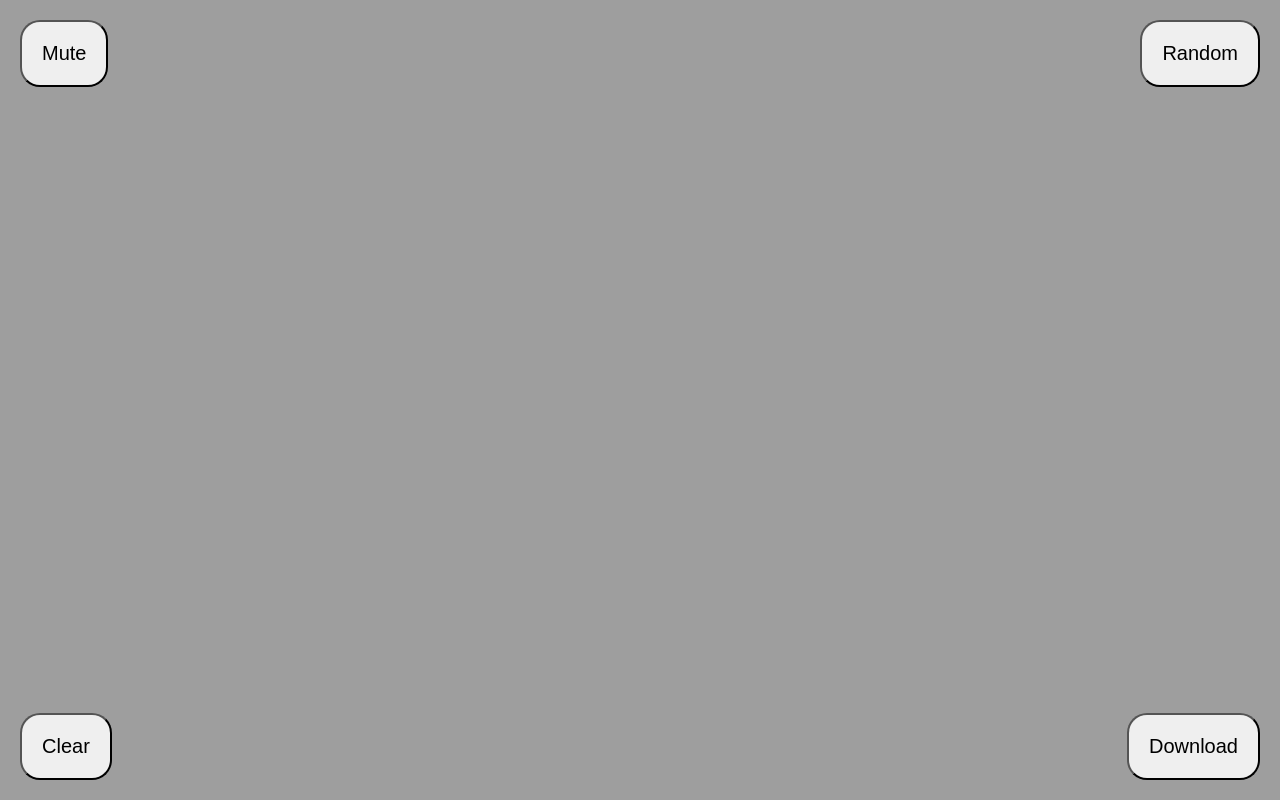
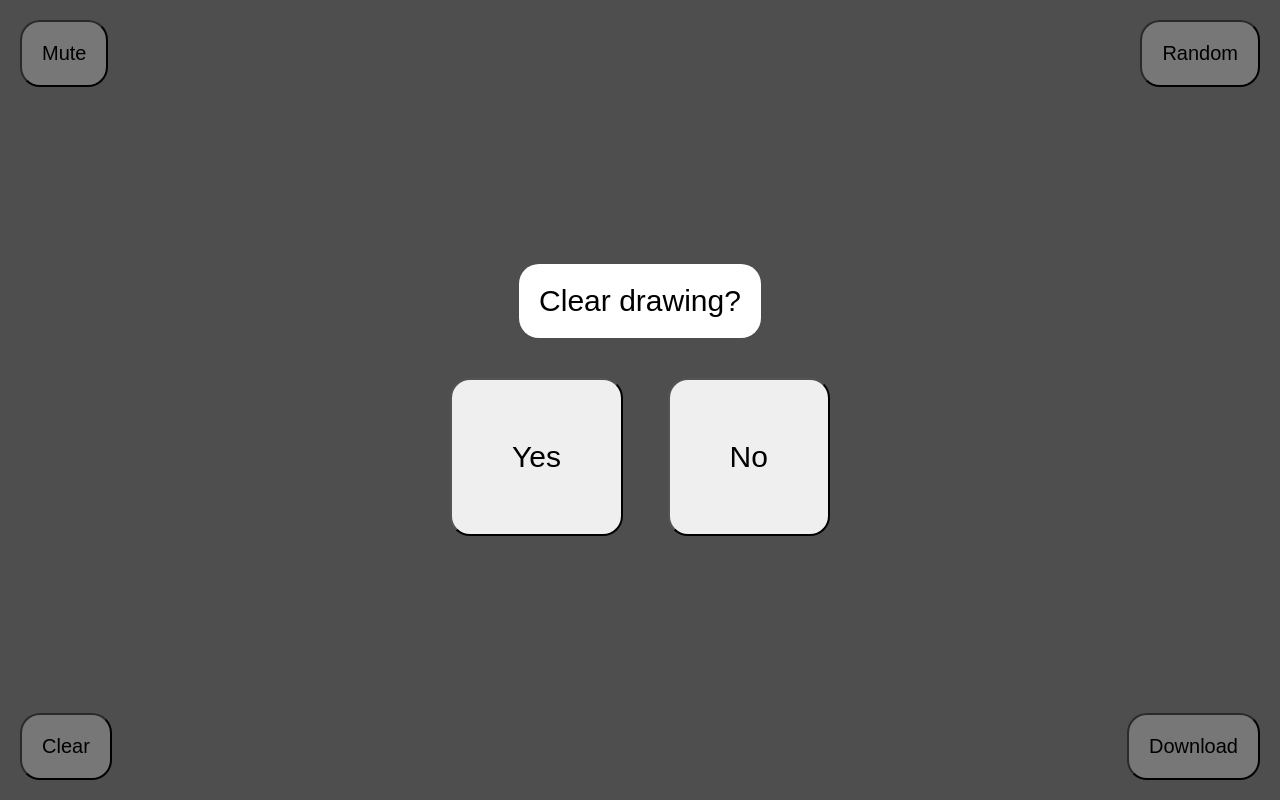
Before and after one commit to PaulB-H/flowerpaint, a plain HTML site: page index.html in a window 1280 px wide. Both pictures are taken after a click on the button "Clear". Drawn offline with Linux system fonts and the light colour scheme.

Commit message:
add confirmation overlay for clearing canvas

```diff
--- a/index.html
+++ b/index.html
@@ -18,7 +18,7 @@
       <p>Random</p>
     </button>
 
-    <button id="clear" class="toggle-btn" onclick="clearCanvas()">
+    <button id="clear" class="toggle-btn" onclick="openOverlay()">
       <p>Clear</p>
     </button>
 
@@ -26,6 +26,14 @@
       <button id="download" class="toggle-btn">Download</button>
     </a>
 
+    <div id="overlay" onclick="closeOverlay()">
+      <p style="background-color: white">Clear drawing?</p>
+      <div>
+        <button id="clear2" onclick="clearCanvas()"><p>Yes</p></button>
+        <button id="cancel2" onclick="closeOverlay()"><p>No</p></button>
+      </div>
+    </div>
+
     <script src="./script.js"></script>
   </body>
 </html>
--- a/script.js
+++ b/script.js
@@ -158,3 +158,18 @@ document.getElementById("download-link").addEventListener("click", () => {
 
   downloadLink.href = dataURL;
 })
+
+
+const openOverlay = () => {
+  const overlay = document.getElementById("overlay");
+  overlay.style.display = "flex";
+}
+
+const closeOverlay = () => {
+  const overlay = document.getElementById("overlay");
+  overlay.style.display = "none";
+}
+
+const confirmClear = () => {
+  openOverlay();
+}
--- a/style.css
+++ b/style.css
@@ -2,6 +2,7 @@
   margin: 0;
   padding: 0;
   box-sizing: border-box;
+  font-family: sans-serif;
 }
 
 body,
@@ -32,3 +33,29 @@ html {
   bottom: 0;
   right: 0;
 }
+
+#overlay {
+  display: none;
+  z-index: 10;
+
+  background-color: rgba(0, 0, 0, 0.5);
+
+  position: absolute;
+
+  width: 100%;
+  height: 100%;
+
+  top: 0;
+
+  /* display: flex; */
+  justify-content: center;
+  align-items: center;
+  flex-direction: column;
+}
+#overlay button,
+#overlay p {
+  margin: 20px;
+  padding: 20px;
+  font-size: 30px;
+  border-radius: 20px;
+}
```
